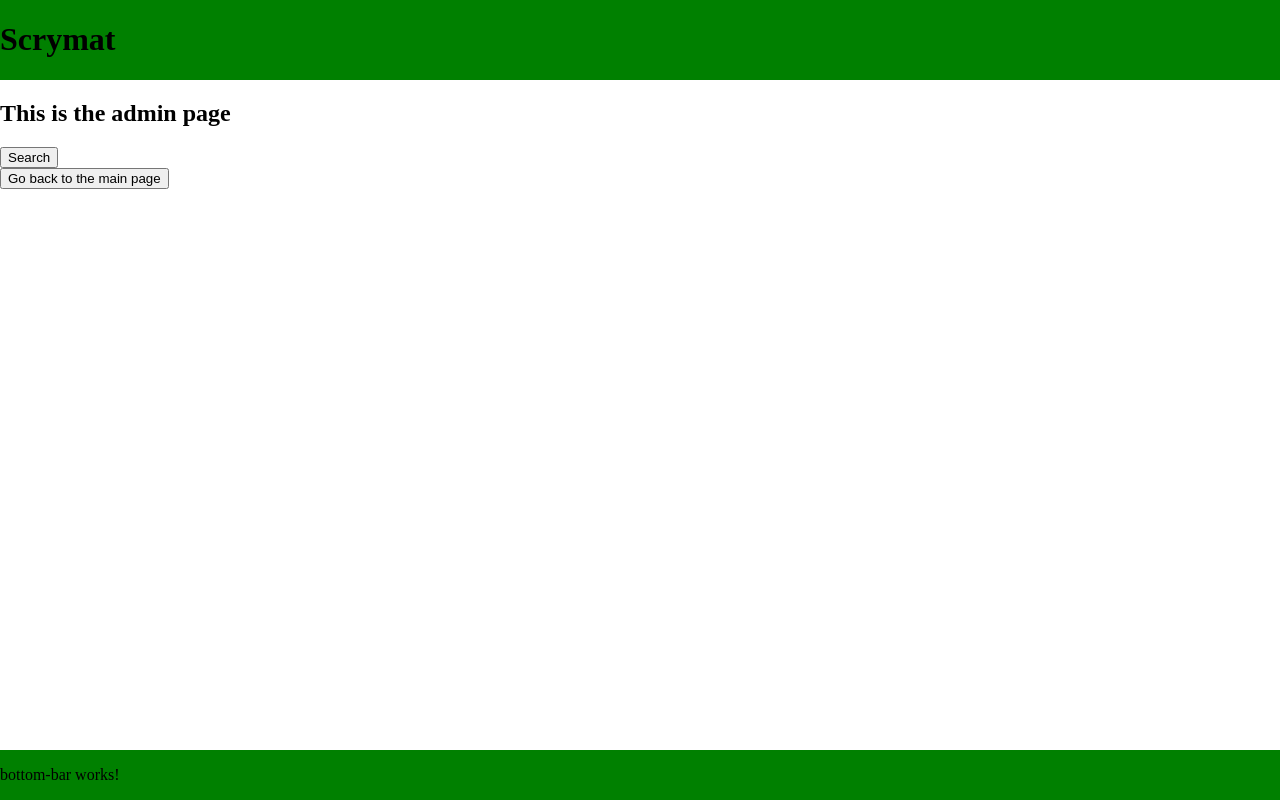
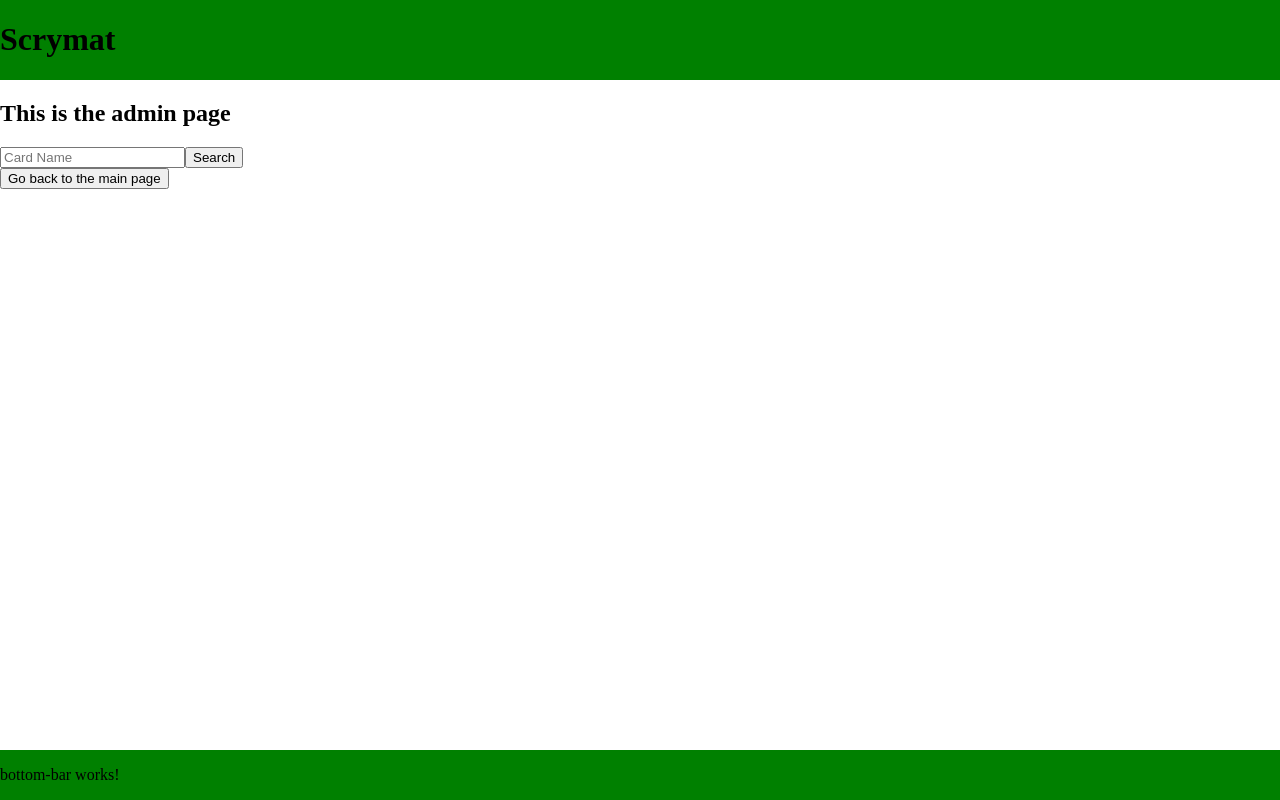
Before and after one commit to DJCubed12/Scryboard, an Angular app in the folder frontend/: page /admin in a window 1280 px wide. Built offline with nearby package versions, Linux system fonts and the light colour scheme.

Commit message:
Add search bar

```diff
--- a/frontend/src/app/admin-page/card-search/card-search.component.html
+++ b/frontend/src/app/admin-page/card-search/card-search.component.html
@@ -1,6 +1,9 @@
 <div>
   <div>
-    <button (click)="searchByTitle('Profane')">Search</button>
+	<input type = "text" placeholder = "Card Name" #title>
+	<button (click)="searchByTitle(title.value.trim())">
+		Search
+	</button>
   </div>
 
   <div>
--- a/frontend/src/app/admin-page/card-search/card-search.component.ts
+++ b/frontend/src/app/admin-page/card-search/card-search.component.ts
@@ -13,7 +13,7 @@ export class CardSearchComponent {
   constructor(private readonly cardAPI: CardAPIService) {}
 
   public searchByTitle(cardTitle: string) {
-    this.cardAPI.searchByTitle('profane').subscribe(
+    this.cardAPI.searchByTitle(cardTitle).subscribe(
       (response) => (this.results = response),
       (error) => {
         console.error(error);
```
